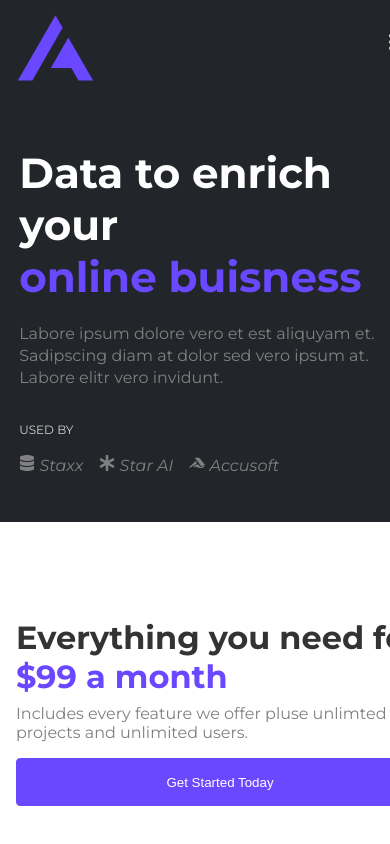
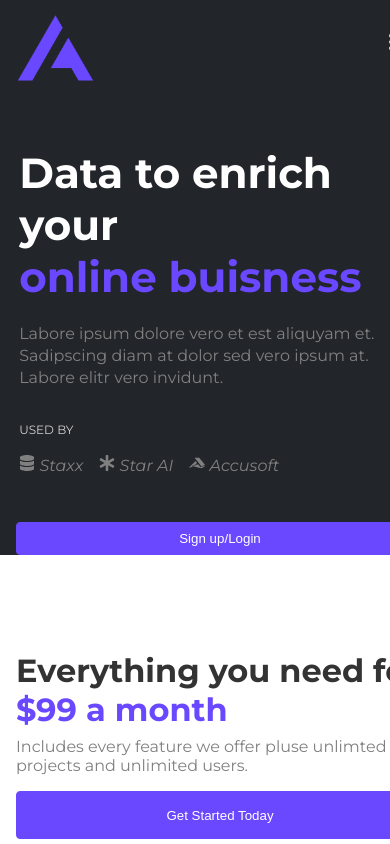
Before and after one commit to Youngpwd/react_router_v6_tutorial, a React (Create React App) app: page / in a window 390 px wide. Shown: the top 844 px of the page. Built offline with nearby package versions, Linux system fonts and the light colour scheme.

Commit message:
add a form toggle for mobile users

```diff
--- a/src/components/Hero/Hero.js
+++ b/src/components/Hero/Hero.js
@@ -1,9 +1,19 @@
-import React from "react";
+import React, { useState } from "react";
 import "./Hero.css";
 import { FaDatabase, FaAsterisk, FaAccusoft } from "react-icons/fa";
 import SignInForm from "../Form/SignInForm";
 
 const Hero = () => {
+  const [formActive, setFormActive] = useState("");
+
+  const handleClick = () => {
+    if (formActive !== "active") {
+      setFormActive("active");
+    } else {
+      setFormActive("");
+    }
+  };
+
   return (
     <div className="hero">
       <div className="container">
@@ -32,9 +42,12 @@ const Hero = () => {
               </div>
             </div>
           </div>
-          <div className="col-2">
+          <div className={`col-2 ${formActive}`}>
             <SignInForm />
           </div>
+          <button className={`login-bttn ${formActive}`} onClick={handleClick}>
+            {formActive !== "active" ? " Sign up/Login" : "Close"}
+          </button>
         </div>
       </div>
     </div>
```
